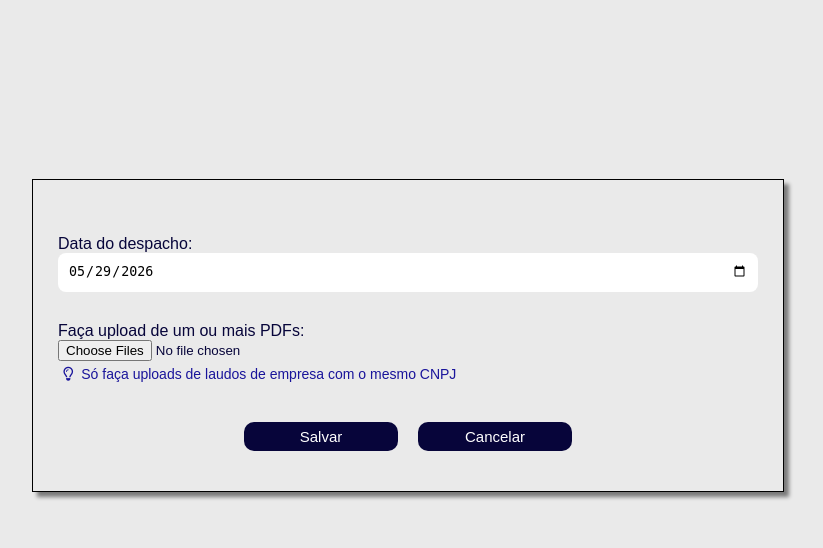
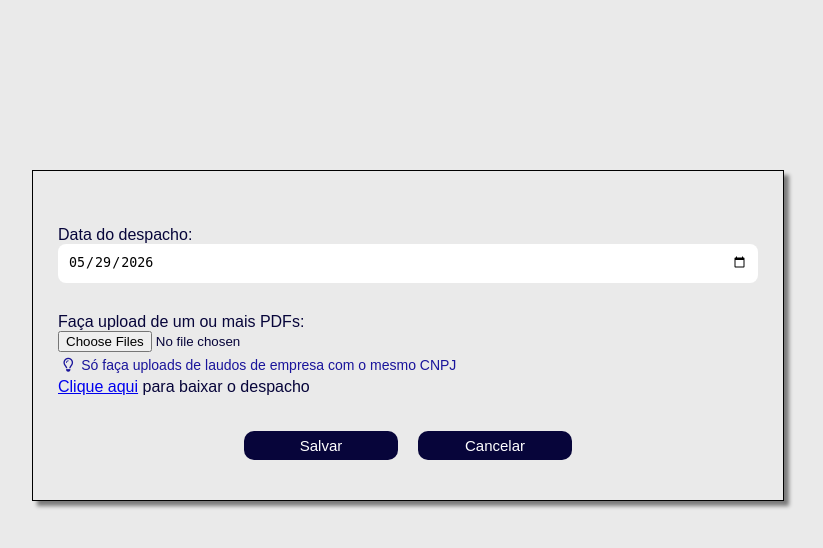
Before and after one commit to adeiltonmsantos/ppkg-utils, a Django app: template appDocuments/templates/appDocuments/pages/high_error_dispatch.html in a window 1280 px wide. Shown: the part 130-678 px from the top of the page, without its empty margins (232-1055 px from the left). Run offline with Django 5.2, Linux system fonts and the light colour scheme; tables that the repository leaves empty hold one stand-in row (values such as "Sample post"); the template is opened without the code that fills it: values that come from a table or form of the project are taken from there, most other values are stand-ins (such as "Sample title", 1, 10 or a date in 2020); parts of the project's set-up code (start-up, migrations or seed data) failed here and were passed over; some web fonts are replaced.

Commit message:
Adding link to PDF dispatch in high error dispatch template

```diff
--- a/appDocuments/templates/appDocuments/pages/high_error_dispatch.html
+++ b/appDocuments/templates/appDocuments/pages/high_error_dispatch.html
@@ -28,7 +28,12 @@
                 </div>
             {% endfor %}
         </div>
-
+        {% if dispatch_url %}
+            <div class="help_text">
+                <a href="{{ MEDIA_URL }}dispatch_pdfs/{{ dispatch_url }}" download>
+                    Clique aqui</a> para baixar o despacho
+            </div>
+        {% endif %}
         <div class="form-controls">
             <button type="submit" class="form-btn">Salvar</button>
             <button type="reset" class="form-btn">Cancelar</button>
```
